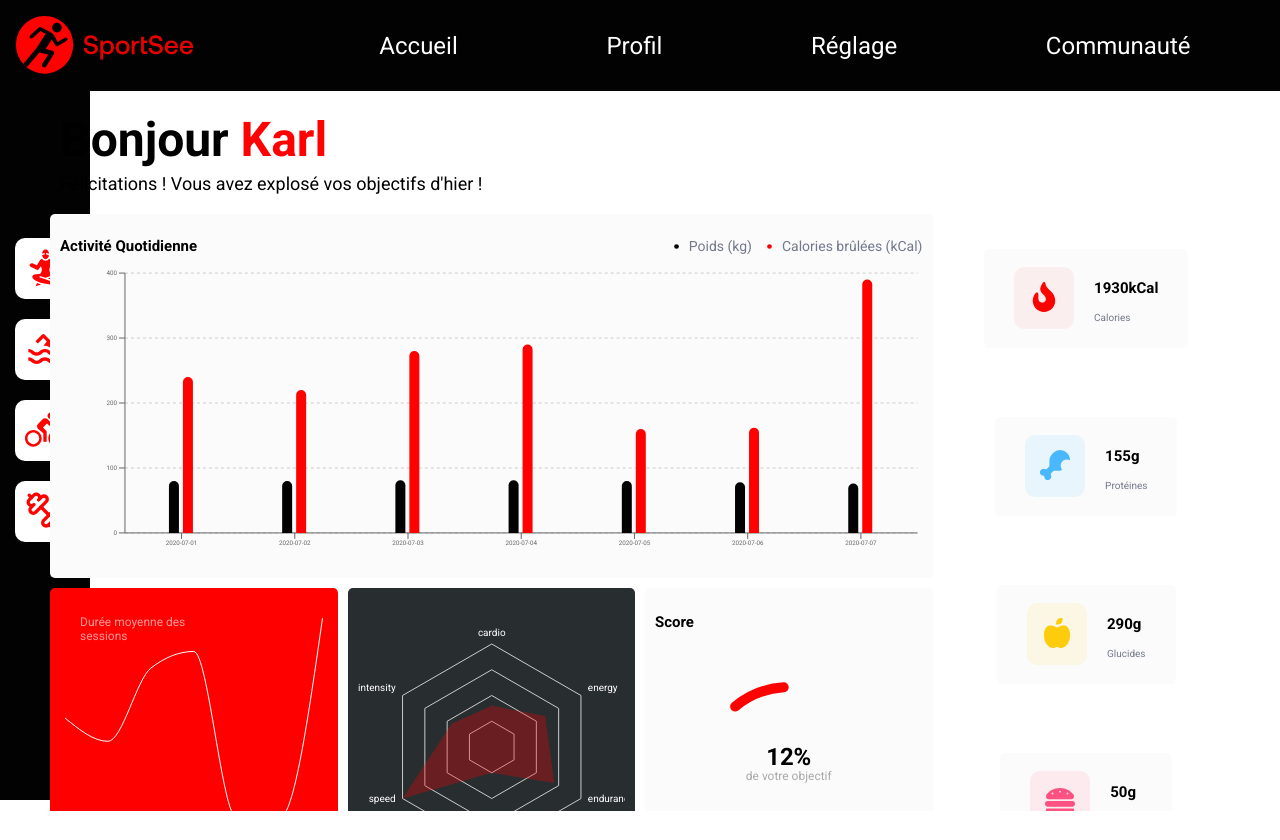
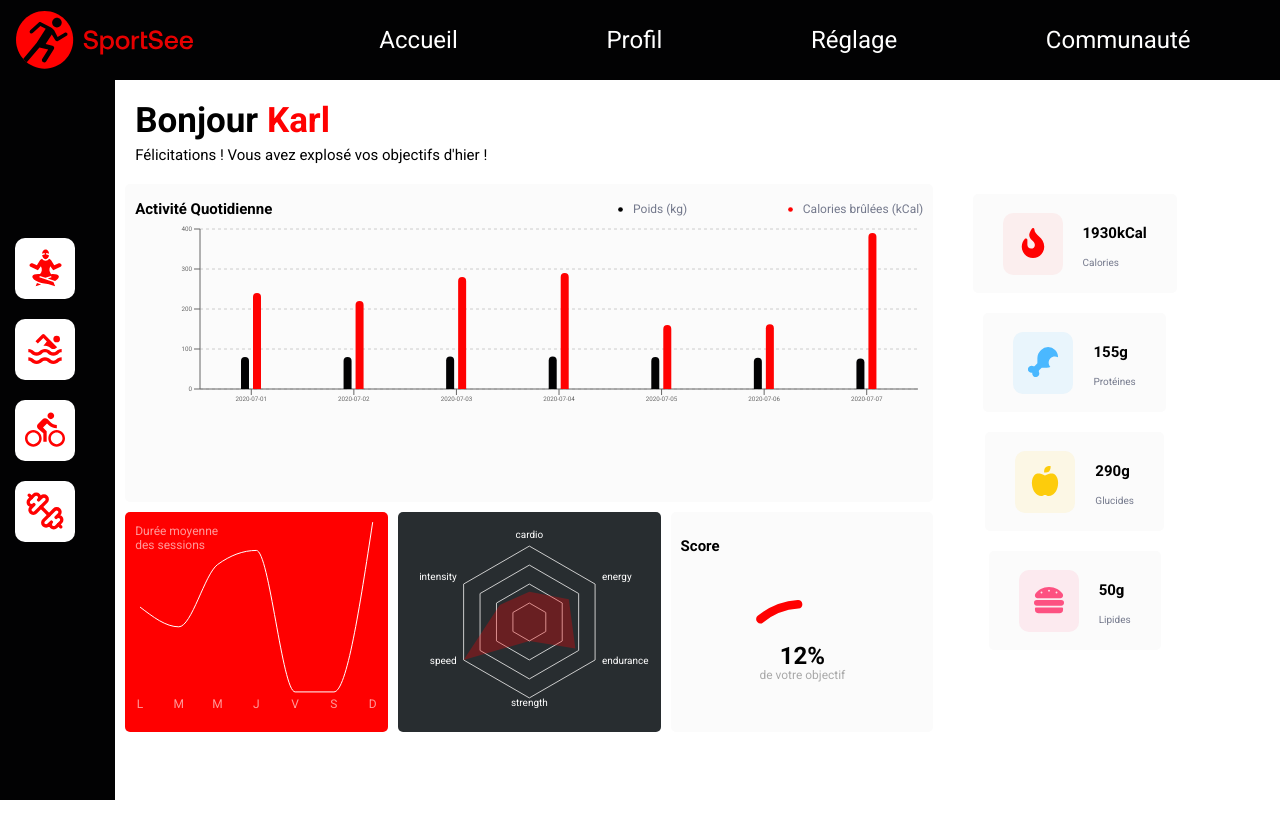
Before and after one commit to AurelieDuynslaeger/SportSee_P12_OCR, a React (Vite) app: page / in a window 1280 px wide. Before the commit the page ends 811 px from the top, so only its background shows below. Built offline with nearby package versions, Linux system fonts and the light colour scheme.

Commit message:
🚧 fixing main content display

```diff
--- a/src/App.jsx
+++ b/src/App.jsx
@@ -76,27 +76,25 @@ function App() {
           <div className='daily_activity_barchart'>
               <ResponsiveContainer width="100%" height="100%">
                 <BarChart
-                width={500}
-                height={350}
                 data={userActivity.sessions}
                 >
                   <CartesianGrid strokeDasharray="3 3" horizontal={true} vertical={false}/>
                   <YAxis/>
                   <XAxis dataKey="day"/>
                   <Tooltip content={<CustomTooltip />}/>
-                  <Bar dataKey="kilogram" fill='#020203' barSize={10} radius={[10, 10, 0, 0]}/>
-                  <Bar dataKey="calories" fill='#FF0101'barSize={10} radius={[10, 10, 0, 0]}/>
+                  <Bar dataKey="kilogram" fill='#020203' barSize={8} radius={[10, 10, 0, 0]}/>
+                  <Bar dataKey="calories" fill='#FF0101'barSize={8} radius={[10, 10, 0, 0]}/>
                 </BarChart>
               </ResponsiveContainer>
           </div>
         </div>
         <div className="user_sessions_length">
           <h3>Durée moyenne des sessions</h3>
-          <ResponsiveContainer width="100%" height={250}>
+          <ResponsiveContainer width="100%" height="100%">
             <LineChart
               data={userAverageSessions.sessions}
               margin={{
-                top: 20,
+                top: 0,
                 left: 5,
                 right: 5,
               }}
@@ -130,7 +128,7 @@ function App() {
         </div>
         <div className="user_score">
           <h3>Score</h3>
-          <ResponsiveContainer width="100%" height={250}>
+          <ResponsiveContainer width="100%" height="100%">
             <RadialBarChart
               cx="50%"
               cy="50%"
--- a/src/components/LeftNav/Leftnav.scss
+++ b/src/components/LeftNav/Leftnav.scss
@@ -1,12 +1,12 @@
 @use "../../stylesheet/variables" as v;
 
 .left_nav{
-    position: absolute;
+    position: fixed;
     left: 0;
     top:0;
-    z-index: -1;
+    z-index:5;
     height: 100vh;
-    width: 7vw;
+    width: 9vw;
     background-color: v.$color-bgnav;
     display: flex;
     align-items: center;
@@ -22,6 +22,7 @@
             align-items: center;
             justify-content: center;
             padding-inline-start: 0;
+            margin: 0;
             li{
                 list-style-type: none;
                 margin-bottom: 2rem;
--- a/src/components/TopNav/Topnav.scss
+++ b/src/components/TopNav/Topnav.scss
@@ -7,6 +7,12 @@
     align-items: center;
     font-family: v.$font-roboto;
     padding: 1.5rem;
+    z-index: 10;
+    position: fixed;
+    top: 0;
+    left: 0;
+    width: 100vw;
+    height: 80px;
     .top_nav_links{
         flex-basis: 80%;
         color: v.$text-light;
--- a/src/stylesheet/App.scss
+++ b/src/stylesheet/App.scss
@@ -2,15 +2,23 @@
 @use "./reset";
 @use './mixins' as m;
 
-#root{
+#root {
   max-width: 100vw;
+  min-height: 100vh;
+  display: flex;
+  flex-direction: column;
+  justify-content: center;
+  align-items: flex-start;
 }
 
 .main_content {
-  max-width: 1200px;
+  width: calc(95vw - 9vw);
   margin: 0 auto;
-  height: 90vh;
-  // width: 93vw;
+  height: 95vh;
+  // width: 100%;
+  margin-left: 9vw;
+  margin-top: 80px;
+  overflow: hidden;
   display: grid;
   grid-template-columns: repeat(4, 1fr);
   grid-template-rows: auto 1fr 1fr;
@@ -21,20 +29,29 @@
   gap: 10px;
   padding: 10px;
   font-family: v.$font-roboto;
+
+}
+
+.user_daily_activity .daily_activity_barchart,
+.user_sessions_length,
+.user_radar_graph,
+.user_score,
+.user_nutrition {
+  height: 100%;
 }
 
 .user_header {
   grid-area: user_header;
   padding: 10px;
   h1{
-    font-size: 4.8rem;
+    font-size: 3.5rem;
     margin: 0;
     .user_first_name{
       color : v.$color-primary;
     }
   }
   p{
-    font-size: 1.8rem;
+    font-size: 1.5rem;
     margin: 0;
     margin-top: 0.5rem;
   }
@@ -42,7 +59,6 @@
 
 .user_daily_activity {
   grid-area: user_daily_activity;
-  border-radius: 20px;
   padding: 10px;
   background-color: #FBFBFB;
   border-radius: 5px;
@@ -50,19 +66,20 @@
     display: flex;
     align-items: center;
     justify-content: space-between;
+    height: 30px;
     h2{
       font-size: 1.5rem;
     }
     .weight_kcal{
       display: flex;
-      width: 30%;
+      width: 40%;
       align-items: center;
       justify-content: space-between;
       .weight, .kcal {
         display: flex;
         align-items: center;
         p{
-          font-size: 1.4rem;
+          font-size: 1.2rem;
           color: v.$text-mid;
         }
       }
@@ -77,7 +94,7 @@
     }
   }
   .daily_activity_barchart{
-    height: 300px;
+    height: 200px;
     .custom-tooltip {
       background-color: v.$color-primary;
       padding: 10px;
@@ -98,10 +115,11 @@
   padding: 10px;
   border-radius: 5px;
   position: relative;
+  height: 220px;
   h3{
     position: absolute;
-    top:1.5rem;
-    left: 3rem;
+    top:0;
+    left: 1rem;
     font-size: 1.2rem;
     width: 40%;
     color: rgba(255, 255, 255, 0.6);
@@ -115,6 +133,7 @@
   background-color: #282D30;
   padding: 10px;
   border-radius: 5px;
+  height: 220px;
 }
 
 .user_score {
@@ -122,6 +141,7 @@
   padding: 10px;
   background-color: #FBFBFB;
   border-radius: 5px;
+  height: 220px;
   h3{
     font-size: 1.5rem;
     font-weight: 700;
@@ -139,5 +159,6 @@
   display: flex;
   flex-direction: column;
   align-items: center;
-  justify-content: space-around;
+  justify-content: space-between;
+  height: 340px;
 }
```
